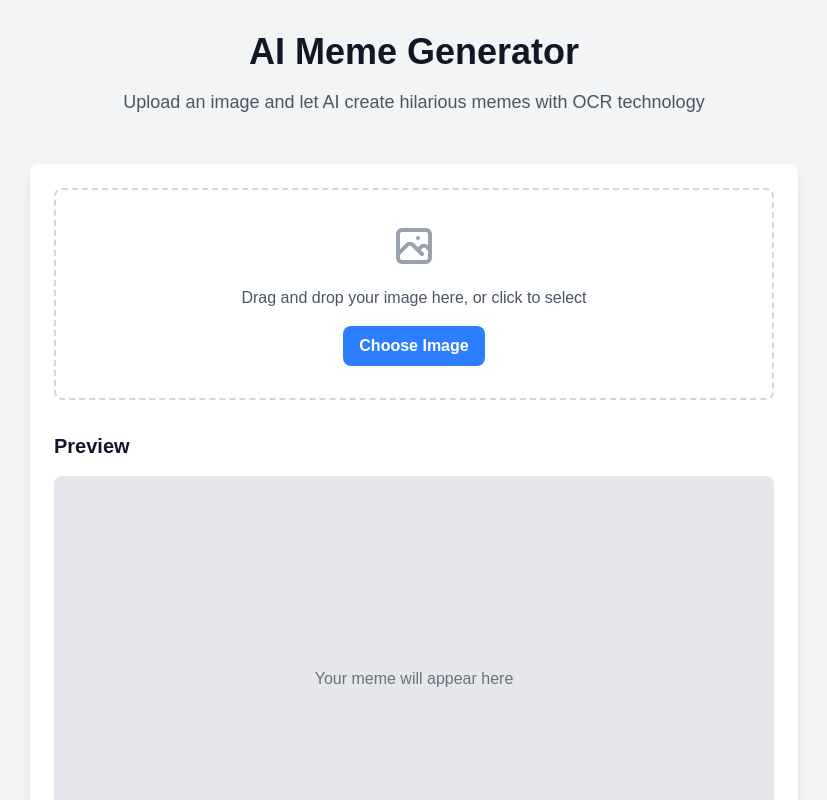
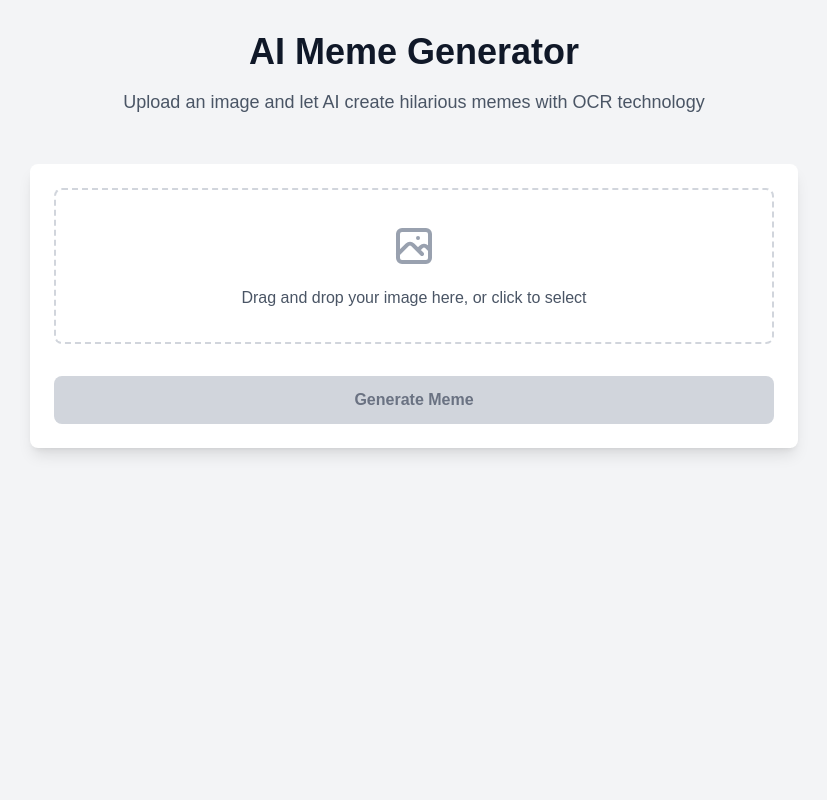
Before and after one commit to Boby900/meme-generator, a Next.js app: page /create in a window 1280 px wide. Shown: the top 800 px of the page, without its empty margins (226-1053 px from the left). Built offline with nearby package versions, Linux system fonts and the light colour scheme.

Commit message:
feat(create): add image upload functionality with react-dropzone
- Implement drag-and-drop image upload with preview
- Add loading state for generate button
- Update dependencies to include react-dropzone and its required packages

```diff
--- a/src/app/create/page.tsx
+++ b/src/app/create/page.tsx
@@ -1,6 +1,42 @@
-import Image from "next/image";
+'use client';
 
-export default function Home() {
+import { useState, useCallback } from 'react';
+import Image from 'next/image';
+import { useDropzone } from 'react-dropzone';
+
+export default function Create() {
+  const [image, setImage] = useState<File | null>(null);
+  const [preview, setPreview] = useState<string>('');
+  const [loading, setLoading] = useState(false);
+
+  const onDrop = useCallback((acceptedFiles: File[]) => {
+    const file = acceptedFiles[0];
+    setImage(file);
+    setPreview(URL.createObjectURL(file));
+  }, []);
+
+  const { getRootProps, getInputProps, isDragActive } = useDropzone({
+    onDrop,
+    accept: {
+      'image/*': ['.jpeg', '.jpg', '.png', '.gif', '.webp']
+    },
+    maxFiles: 1,
+    multiple: false
+  });
+
+  const handleGenerate = async () => {
+    if (!image) return;
+    setLoading(true);
+    try {
+      // TODO: Implement API call for meme generation
+      await new Promise(resolve => setTimeout(resolve, 2000)); // Simulated delay
+    } catch (error) {
+      console.error('Error generating meme:', error);
+    } finally {
+      setLoading(false);
+    }
+  };
+
   return (
     <div className="min-h-screen bg-gray-100 dark:bg-gray-900 py-8 px-4 sm:px-6 lg:px-8">
       <div className="max-w-3xl mx-auto">
@@ -16,8 +52,23 @@ export default function Home() {
         <main className="bg-white dark:bg-gray-800 rounded-lg shadow-lg p-6">
           <div className="space-y-8">
             {/* Image Upload Section */}
-            <section className="border-2 border-dashed border-gray-300 dark:border-gray-600 rounded-lg p-8 text-center">
+            <div
+              {...getRootProps()}
+              className={`border-2 border-dashed ${isDragActive ? 'border-blue-500 bg-blue-50 dark:bg-blue-900/20' : 'border-gray-300 dark:border-gray-600'} rounded-lg p-8 text-center transition-colors duration-200 cursor-pointer`}
+            >
+              <input {...getInputProps()} />
               <div className="space-y-4">
+                {preview ? (
+                  <div className="relative w-full aspect-video">
+                    <Image
+                      src={preview}
+                      alt="Preview"
+                      fill
+                      className="object-contain rounded-lg"
+                    />
+                  </div>
+                ) : (
+                  <>
                     <div className="flex items-center justify-center">
                       <svg
                         className="w-12 h-12 text-gray-400"
@@ -35,32 +86,38 @@ export default function Home() {
                       </svg>
                     </div>
                     <p className="text-gray-600 dark:text-gray-300">
-                  Drag and drop your image here, or click to select
+                      {isDragActive ? 'Drop your image here' : 'Drag and drop your image here, or click to select'}
                     </p>
-                <button className="bg-blue-500 hover:bg-blue-600 text-white font-semibold py-2 px-4 rounded-lg transition-colors">
-                  Choose Image
-                </button>
+                  </>
+                )}
               </div>
-            </section>
+            </div>
 
             {/* Preview Section */}
+            {preview && (
               <section className="space-y-4">
                 <h2 className="text-xl font-semibold text-gray-900 dark:text-white">
                   Preview
                 </h2>
-              <div className="aspect-video bg-gray-200 dark:bg-gray-700 rounded-lg flex items-center justify-center">
-                <p className="text-gray-500 dark:text-gray-400">
-                  Your meme will appear here
-                </p>
+                <div className="aspect-video bg-gray-200 dark:bg-gray-700 rounded-lg flex items-center justify-center relative">
+                  <Image
+                    src={preview}
+                    alt="Preview"
+                    fill
+                    className="object-contain rounded-lg"
+                  />
                 </div>
               </section>
+            )}
 
             {/* Generate Button */}
             <button
-              className="w-full bg-green-500 hover:bg-green-600 text-white font-semibold py-3 px-6 rounded-lg transition-colors"
+              className={`w-full font-semibold py-3 px-6 rounded-lg transition-colors ${image ? 'bg-green-500 hover:bg-green-600 text-white' : 'bg-gray-300 dark:bg-gray-700 text-gray-500 dark:text-gray-400 cursor-not-allowed'}`}
               type="button"
+              onClick={handleGenerate}
+              disabled={!image || loading}
             >
-              Generate Meme
+              {loading ? 'Generating...' : 'Generate Meme'}
             </button>
           </div>
         </main>
```
Also changed, not shown: package.json (+6 -5 lines), 1 other file (tests, documents, lock files or other folders). Lines whose indentation alone changed are shown as unchanged.
